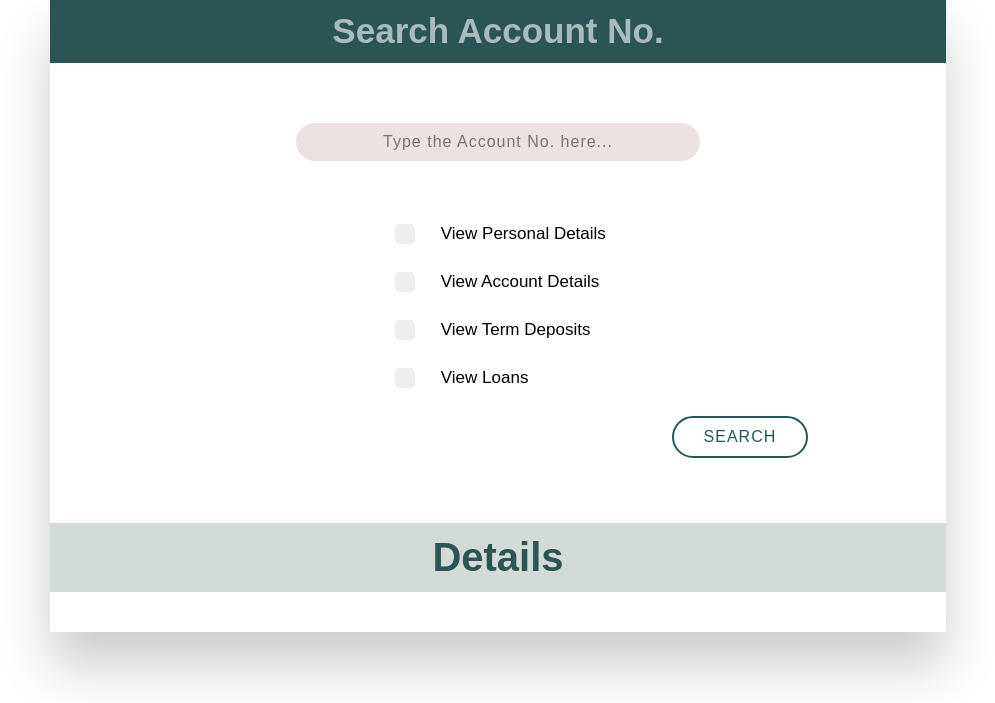
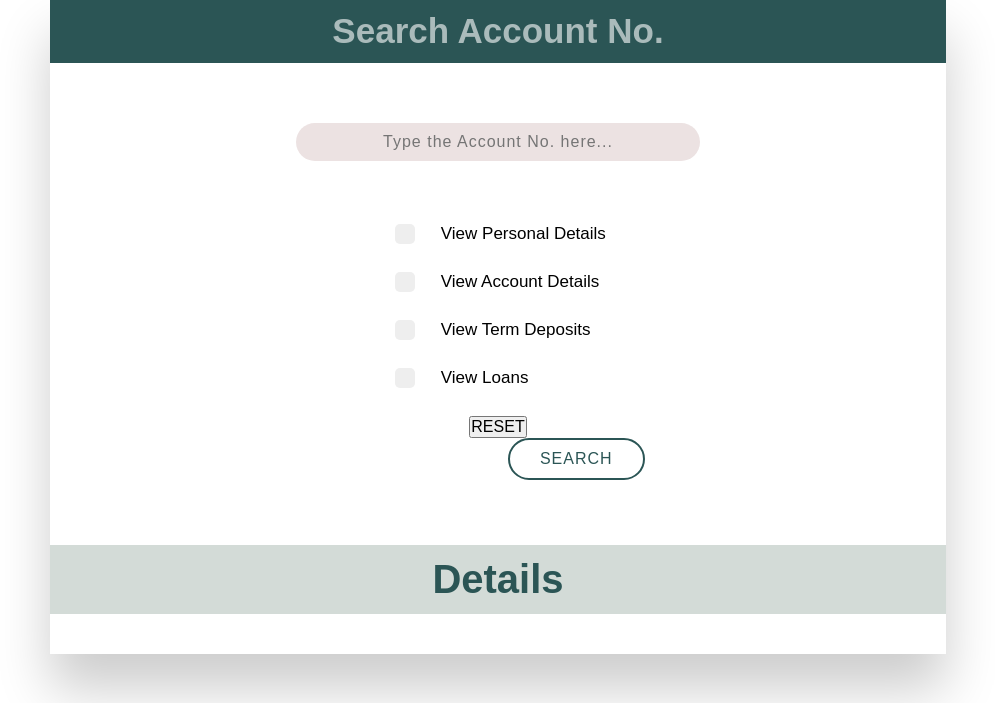
Before and after one commit to Viper43/Online-Micro-Finance-System, a PHP site: page /Viper/Admin_main.php in a window 1280 px wide. Shown: the part 97-800 px from the top of the page, without its empty margins (142-1137 px from the left). Run offline with PHP 8.4, Linux system fonts and the light colour scheme.

Commit message:
Update Admin_main.php

```diff
--- a/Admin/Admin_main.php
+++ b/Admin/Admin_main.php
@@ -8,7 +8,7 @@
         <div class="menu_bar">
             <ul>
                 <li class="active"><a href="#"> Home </a></li>
-                <li><a href="#"> Interest Rates </a></li>
+                <li><a href="http://localhost/Viper/Login_system/Interest_rates.php"> Interest Rates </a></li>
                 <li><a href="http://localhost/roll13/oms/login.html"> Logout </a></li>
                 <li><a href="#">About Us</a></li>
             </ul>
@@ -16,7 +16,8 @@
 
         <div class="form-box">
             <!--Create TD block------------------------->
-                <h1 class="A"> Search Account No. </h1>
+            <h1 class="A"> Search Account No. </h1>
+
             <form class = "input-group" method = "POST" >
                 <input type = "number" placeholder="Type the Account No. here..." id = "search" name = "accountno" class = "input-field">
                 <br>
@@ -46,7 +47,10 @@
                     </label>
                 </div>
                 <br>
-                <button type = "submit" class = "btn" name = "search">SEARCH</button>
+                <div class = "buttons">
+                    <button type = "button" class = "reset-btn" name = "reset" onclick = " document.location='Admin_main.php' " > RESET </button>
+                    <button type = "submit" class = "btn" name = "search">SEARCH</button>
+                </div>
             </form>
 
             <!----------------------------------------------->
@@ -454,7 +458,6 @@
                     }
                 }
 
-
             ?>
 
         </div>
```
